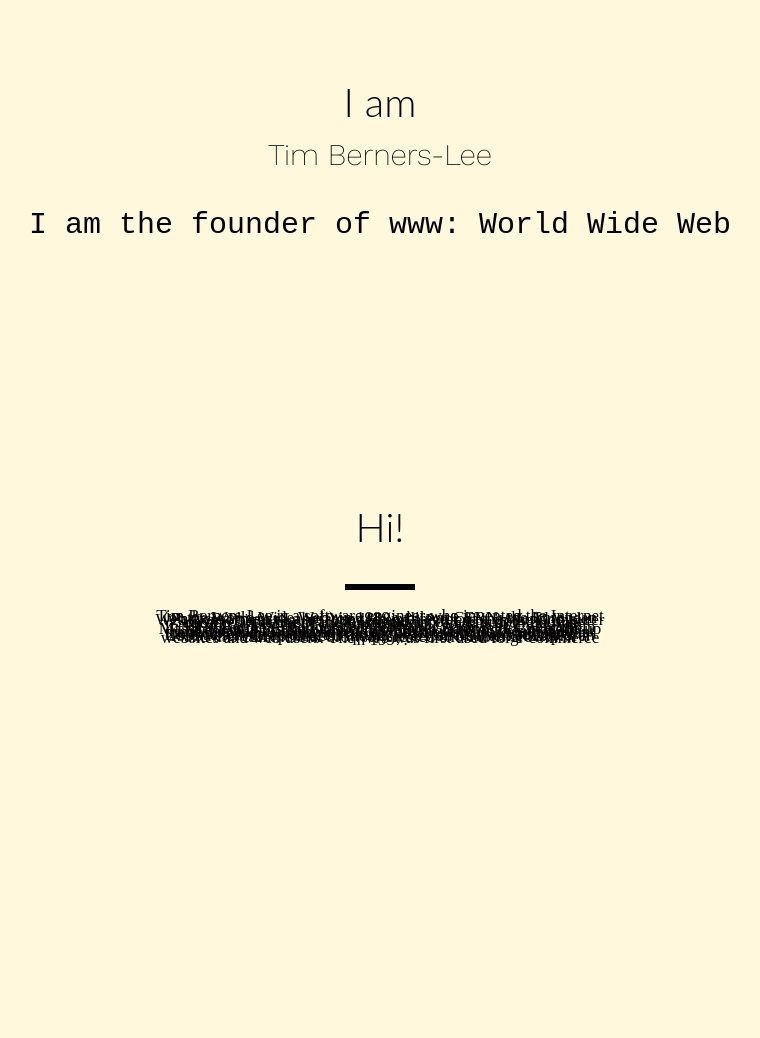
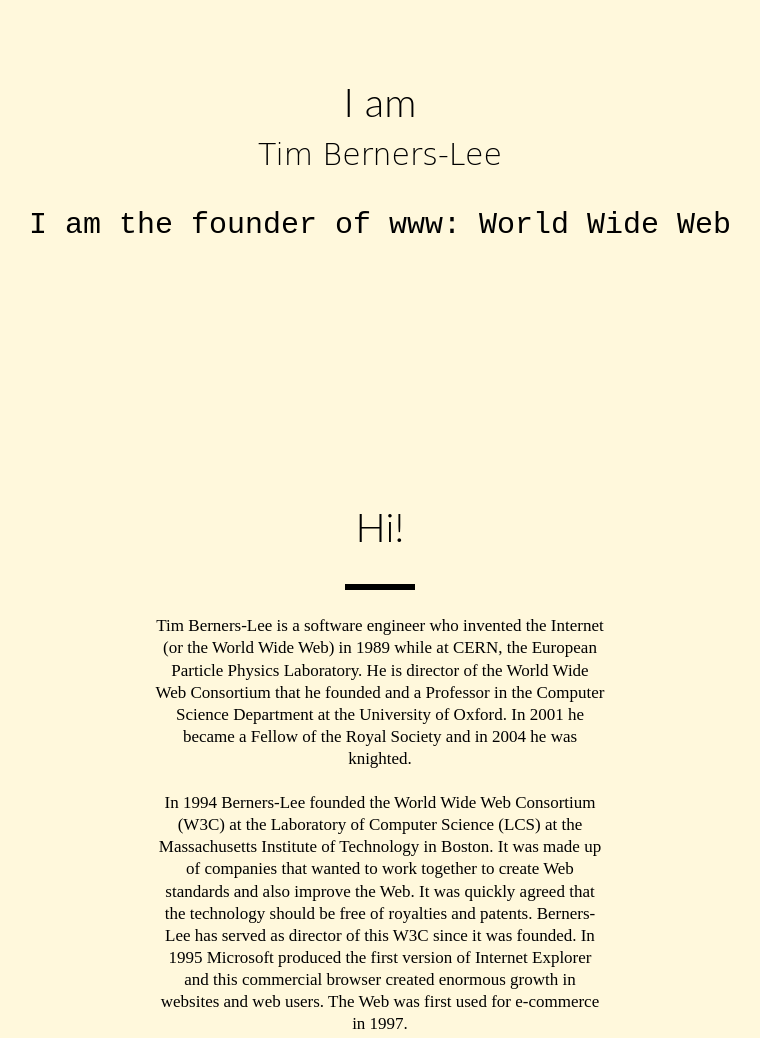
Before and after one commit to cricketerishaan/Portfolio-website-2, a plain HTML site: page index.html in a window 1280 px wide. Shown: the part 380-1418 px from the top of the page, without its empty margins (260-1020 px from the left). Before the commit the page ends 1095 px from the top, so only its background shows below. Drawn offline with nearby package versions, Linux system fonts and the light colour scheme.

Commit message:
Update style.css

```diff
--- a/style.css
+++ b/style.css
@@ -1,5 +1,5 @@
 body {
-    margin: 0px;
+    margin: 0;
     text-align: center;
     padding-top: 800px;
     background-color: cornsilk;
@@ -11,11 +11,10 @@ body {
     height: 800px;
     width: 100%;
     left: 0;
+    top: 0;
+    bottom: 0;
     right: 0;
-    bottom: 0;
-    top: 0;
     display: table;
-
 }
 
 h1 {
@@ -28,7 +27,7 @@ h1 {
 #name {
     font-size: 30px;
     line-height: 1.2;
-    font-family: 'Work Sans', sans-serif;
+    font-family: cursive
 }
 
 h2 {
@@ -40,39 +39,34 @@ h2 {
 
 #tim {
     width: 175px;
+    margin-bottom: 50px;
     border-radius: 50%;
-    margin-bottom: 50px;
-
 }
 
 #inside-section-welcome {
+
     display: table-cell;
     position: relative;
     vertical-align: middle;
 }
 
 .line {
+    height: 6px;
+    background-color: #000;
     width: 70px;
-    height: 6px;
     margin: 8px auto;
-    background-color: #000;
-
-
 }
 
 p {
     max-width: 450px;
     margin: 25px auto;
     font-size: 17px;
-    line-height: 1.3px;
-
+    line-height: 1.3;
 }
 
 #bio {
     padding: 50px;
     font-size: 42px;
-
-
 }
 
 .menu {
```
